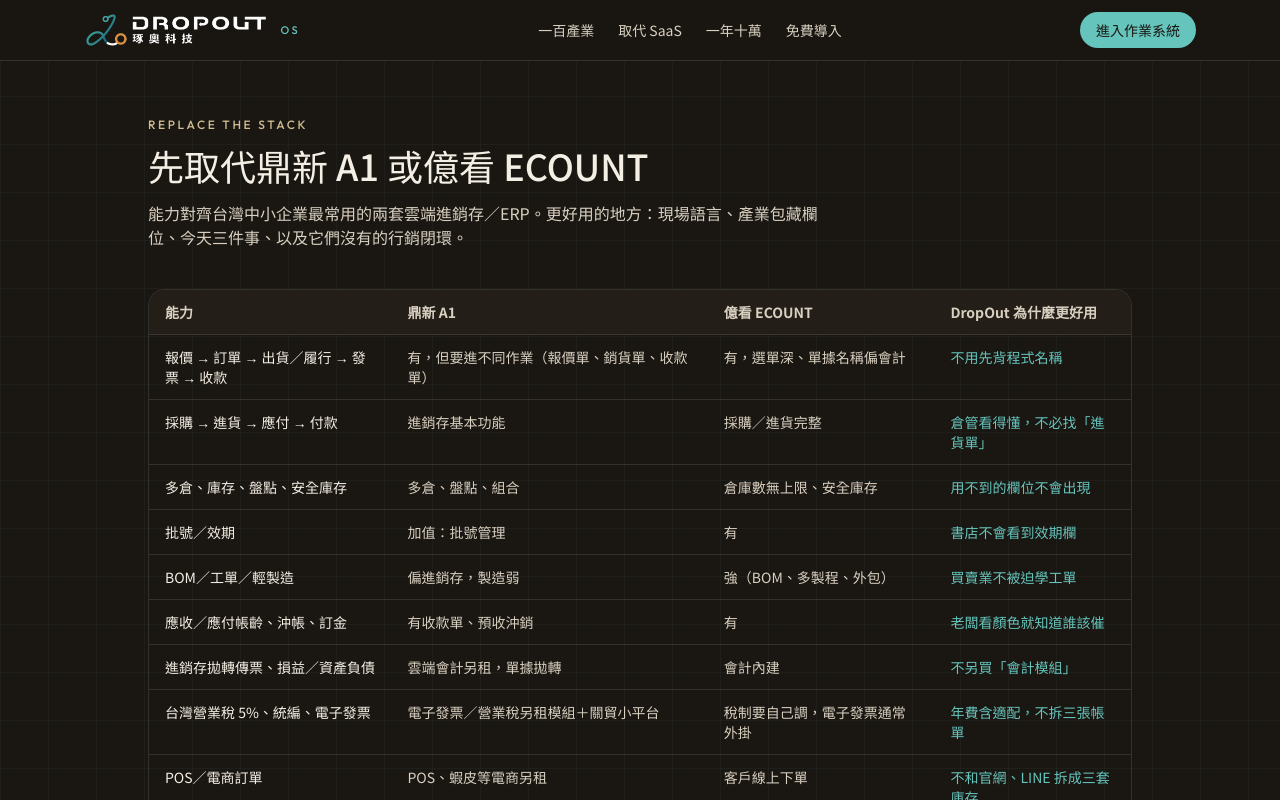
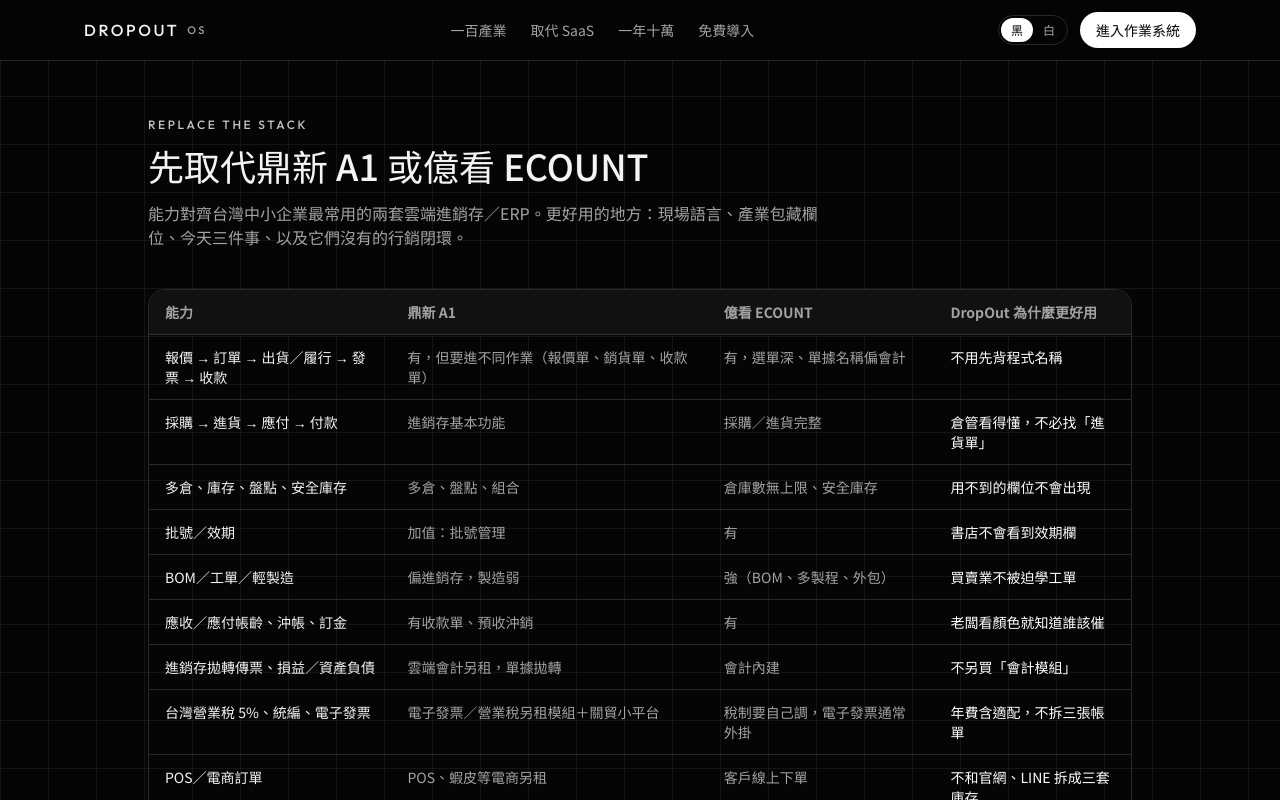
Before and after one commit to dropout-tech/EveryThingOS, a Next.js app in the folder web/: page /saas in a window 1280 px wide. Shown: the top 800 px of the page. Built offline with nearby package versions, Linux system fonts and the light colour scheme; no server answers.

Commit message:
Add black and white UI themes with a header toggle.
Replace the brown/teal chrome with true black and white palettes so the shell is readable as an OS, and keep the choice in a cookie for preview deploys.

Co-authored-by: DreamOne <DreamOne09@users.noreply.github.com>

```diff
--- /dev/null
+++ b/web/app/api/theme/route.ts
@@ -0,0 +1,14 @@
+import { NextRequest, NextResponse } from "next/server";
+import { parseTheme, THEME_COOKIE } from "@/lib/theme";
+
+export async function POST(request: NextRequest) {
+  const body = (await request.json()) as { theme?: string };
+  const theme = parseTheme(body.theme);
+  const response = NextResponse.json({ theme });
+  response.cookies.set(THEME_COOKIE, theme, {
+    path: "/",
+    maxAge: 60 * 60 * 24 * 365,
+    sameSite: "lax",
+  });
+  return response;
+}
--- a/web/app/globals.css
+++ b/web/app/globals.css
@@ -1,16 +1,34 @@
 @import "tailwindcss";
 
-:root {
-  --ink: #1a1612;
-  --ink-2: #241e18;
-  --cream: #f4efe4;
-  --cream-dim: #d8d0c0;
-  --teal: #65c5bc;
-  --teal-deep: #3ca59e;
-  --gold: #d0bd91;
-  --orange: #e08a3c;
-  --navy: #1e3a5f;
-  --line: rgba(244, 239, 228, 0.12);
+:root,
+html[data-theme="black"] {
+  color-scheme: dark;
+  --ink: #050505;
+  --ink-2: #111111;
+  --cream: #f4f4f4;
+  --cream-dim: #a3a3a3;
+  --teal: #ffffff;
+  --teal-deep: #d4d4d4;
+  --gold: #c4c4c4;
+  --orange: #f5f5f5;
+  --navy: #171717;
+  --line: rgba(255, 255, 255, 0.14);
+  --grid: rgba(255, 255, 255, 0.06);
+}
+
+html[data-theme="white"] {
+  color-scheme: light;
+  --ink: #ffffff;
+  --ink-2: #f3f3f3;
+  --cream: #111111;
+  --cream-dim: #525252;
+  --teal: #111111;
+  --teal-deep: #2a2a2a;
+  --gold: #404040;
+  --orange: #111111;
+  --navy: #eaeaea;
+  --line: rgba(0, 0, 0, 0.12);
+  --grid: rgba(0, 0, 0, 0.06);
 }
 
 @theme inline {
@@ -46,11 +64,18 @@ body {
 .grid-skin {
   background-color: var(--ink);
   background-image:
-    linear-gradient(rgba(100, 197, 188, 0.05) 1px, transparent 1px),
-    linear-gradient(90deg, rgba(100, 197, 188, 0.05) 1px, transparent 1px);
+    linear-gradient(var(--grid) 1px, transparent 1px),
+    linear-gradient(90deg, var(--grid) 1px, transparent 1px);
   background-size: 48px 48px;
 }
 
 .display {
   font-family: var(--font-display), var(--font-sans), sans-serif;
 }
+
+input,
+select,
+textarea,
+button {
+  color-scheme: inherit;
+}
--- a/web/app/layout.tsx
+++ b/web/app/layout.tsx
@@ -1,5 +1,6 @@
 import type { Metadata } from "next";
 import { Noto_Sans_TC, Outfit } from "next/font/google";
+import { currentTheme } from "@/lib/theme-server";
 import "./globals.css";
 
 const noto = Noto_Sans_TC({
@@ -25,14 +26,14 @@ export const metadata: Metadata = {
   openGraph: {
     title: "DropOut OS｜一套系統解決企業 SaaS 問題",
     description: "一百個產業情境、免費顧問導入、每年十萬。",
-    images: ["/brand/og-brand-260713.png"],
   },
-  icons: { icon: "/brand/favicon.ico" },
 };
 
-export default function RootLayout({ children }: LayoutProps<"/">) {
+export default async function RootLayout({ children }: LayoutProps<"/">) {
+  const theme = await currentTheme();
+
   return (
-    <html lang="zh-TW" className={`${noto.variable} ${outfit.variable} h-full`}>
+    <html lang="zh-TW" data-theme={theme} className={`${noto.variable} ${outfit.variable} h-full`}>
       <body className="min-h-full grid-skin antialiased">{children}</body>
     </html>
   );
--- a/web/app/workspace/settings/page.tsx
+++ b/web/app/workspace/settings/page.tsx
@@ -28,6 +28,10 @@ export default async function SettingsPage() {
           <dd className="mt-1">{pack.modules.line ? "預設開啟（Chatwoot 適配器）" : "此包預設關閉，可再開"}</dd>
         </div>
         <div className="rounded-2xl border border-[var(--line)] p-4">
+          <dt className="text-sm text-cream-dim">介面</dt>
+          <dd className="mt-1">黑／白兩套，右上角切換。沒有第三套彩色皮。</dd>
+        </div>
+        <div className="rounded-2xl border border-[var(--line)] p-4">
           <dt className="text-sm text-cream-dim">對齊等級</dt>
           <dd className="mt-1">鼎新 A1 進銷存＋會計＋電子發票，或億看 ECOUNT 全模組。畫面改成下一步，不改成更多選單。</dd>
         </div>
--- a/web/components/BrandMark.tsx
+++ b/web/components/BrandMark.tsx
@@ -1,4 +1,3 @@
-import Image from "next/image";
 import Link from "next/link";
 
 type BrandMarkProps = {
@@ -8,20 +7,11 @@ type BrandMarkProps = {
 
 export function BrandMark({ href = "/", compact = false }: BrandMarkProps) {
   const inner = (
-    <span className="flex items-center gap-3">
-      <Image
-        src="/brand/logo-hud-lockup-on-dark.png"
-        alt="DropOut 琢奧科技"
-        width={compact ? 168 : 220}
-        height={compact ? 33 : 43}
-        className="h-8 w-auto sm:h-9"
-        priority
-      />
-      {!compact ? (
-        <span className="display hidden text-[11px] tracking-[0.22em] text-teal uppercase sm:block">
-          OS
-        </span>
-      ) : null}
+    <span className="flex items-center gap-2">
+      <span className={`display tracking-[0.16em] uppercase ${compact ? "text-sm" : "text-base"}`}>
+        DropOut
+      </span>
+      <span className="display text-[11px] tracking-[0.22em] text-cream-dim uppercase">OS</span>
     </span>
   );
 
--- a/web/components/OsShell.tsx
+++ b/web/components/OsShell.tsx
@@ -3,7 +3,9 @@ import Link from "next/link";
 import { BrandMark } from "./BrandMark";
 import { IndustrySwitcher } from "./IndustrySwitcher";
 import { SideNav } from "./SideNav";
+import { ThemeToggle } from "./ThemeToggle";
 import { listIndustries } from "@/lib/industries";
+import { currentTheme } from "@/lib/theme-server";
 import type { IndustryPack } from "@/lib/types";
 
 type OsShellProps = {
@@ -11,8 +13,9 @@ type OsShellProps = {
   children: ReactNode;
 };
 
-export function OsShell({ industry, children }: OsShellProps) {
+export async function OsShell({ industry, children }: OsShellProps) {
   const industries = listIndustries();
+  const theme = await currentTheme();
 
   return (
     <div className="flex min-h-screen bg-ink text-cream">
@@ -36,6 +39,7 @@ export function OsShell({ industry, children }: OsShellProps) {
               </h1>
             </div>
             <div className="flex items-center gap-3">
+              <ThemeToggle current={theme} />
               <IndustrySwitcher current={industry} options={industries} />
               <Link href="/" className="text-xs text-cream-dim hover:text-teal">
                 回介紹
--- a/web/components/SiteHeader.tsx
+++ b/web/components/SiteHeader.tsx
@@ -1,5 +1,7 @@
 import Link from "next/link";
 import { BrandMark } from "./BrandMark";
+import { ThemeToggle } from "./ThemeToggle";
+import { currentTheme } from "@/lib/theme-server";
 
 const links = [
   { href: "/industries", label: "一百產業" },
@@ -8,9 +10,11 @@ const links = [
   { href: "/consulting", label: "免費導入" },
 ];
 
-export function SiteHeader() {
+export async function SiteHeader() {
+  const theme = await currentTheme();
+
   return (
-    <header className="sticky top-0 z-40 border-b border-[var(--line)] bg-[color:rgb(26_22_18_/_0.92)] backdrop-blur">
+    <header className="sticky top-0 z-40 border-b border-[var(--line)] bg-ink/90 backdrop-blur">
       <div className="mx-auto flex max-w-6xl items-center justify-between gap-4 px-5 py-3">
         <BrandMark />
         <nav className="hidden items-center gap-6 text-sm text-cream-dim md:flex">
@@ -20,12 +24,12 @@ export function SiteHeader() {
             </Link>
           ))}
         </nav>
-        <Link
-          href="/workspace"
-          className="rounded-full bg-teal px-4 py-2 text-sm font-medium text-ink hover:bg-teal-deep"
-        >
-          進入作業系統
-        </Link>
+        <div className="flex items-center gap-3">
+          <ThemeToggle current={theme} />
+          <Link href="/workspace" className="rounded-full bg-teal px-4 py-2 text-sm font-medium text-ink hover:bg-teal-deep">
+            進入作業系統
+          </Link>
+        </div>
       </div>
     </header>
   );
--- /dev/null
+++ b/web/components/ThemeToggle.tsx
@@ -0,0 +1,46 @@
+"use client";
+
+import { useRouter } from "next/navigation";
+import { useTransition } from "react";
+import type { UiTheme } from "@/lib/theme";
+
+const options: { id: UiTheme; label: string }[] = [
+  { id: "black", label: "黑" },
+  { id: "white", label: "白" },
+];
+
+export function ThemeToggle({ current }: { current: UiTheme }) {
+  const router = useRouter();
+  const [pending, start] = useTransition();
+
+  return (
+    <div className="flex rounded-full border border-[var(--line)] p-0.5 text-xs" role="group" aria-label="介面顏色">
+      {options.map((option) => {
+        const active = current === option.id;
+        return (
+          <button
+            key={option.id}
+            type="button"
+            disabled={pending}
+            aria-pressed={active}
+            className={`rounded-full px-2.5 py-1 ${active ? "bg-teal text-ink" : "text-cream-dim hover:text-cream"}`}
+            onClick={() => {
+              if (active) return;
+              start(async () => {
+                document.documentElement.dataset.theme = option.id;
+                await fetch("/api/theme", {
+                  method: "POST",
+                  headers: { "Content-Type": "application/json" },
+                  body: JSON.stringify({ theme: option.id }),
+                });
+                router.refresh();
+              });
+            }}
+          >
+            {option.label}
+          </button>
+        );
+      })}
+    </div>
+  );
+}
--- /dev/null
+++ b/web/lib/theme-server.ts
@@ -0,0 +1,7 @@
+import { cookies } from "next/headers";
+import { parseTheme, THEME_COOKIE, type UiTheme } from "./theme";
+
+export async function currentTheme(): Promise<UiTheme> {
+  const jar = await cookies();
+  return parseTheme(jar.get(THEME_COOKIE)?.value);
+}
--- /dev/null
+++ b/web/lib/theme.ts
@@ -0,0 +1,7 @@
+export const THEME_COOKIE = "dropout_theme";
+
+export type UiTheme = "black" | "white";
+
+export function parseTheme(value: string | undefined | null): UiTheme {
+  return value === "white" ? "white" : "black";
+}
```
Also changed, not shown: web/vercel.json (added), 2 other files (tests, documents, lock files or other folders).
